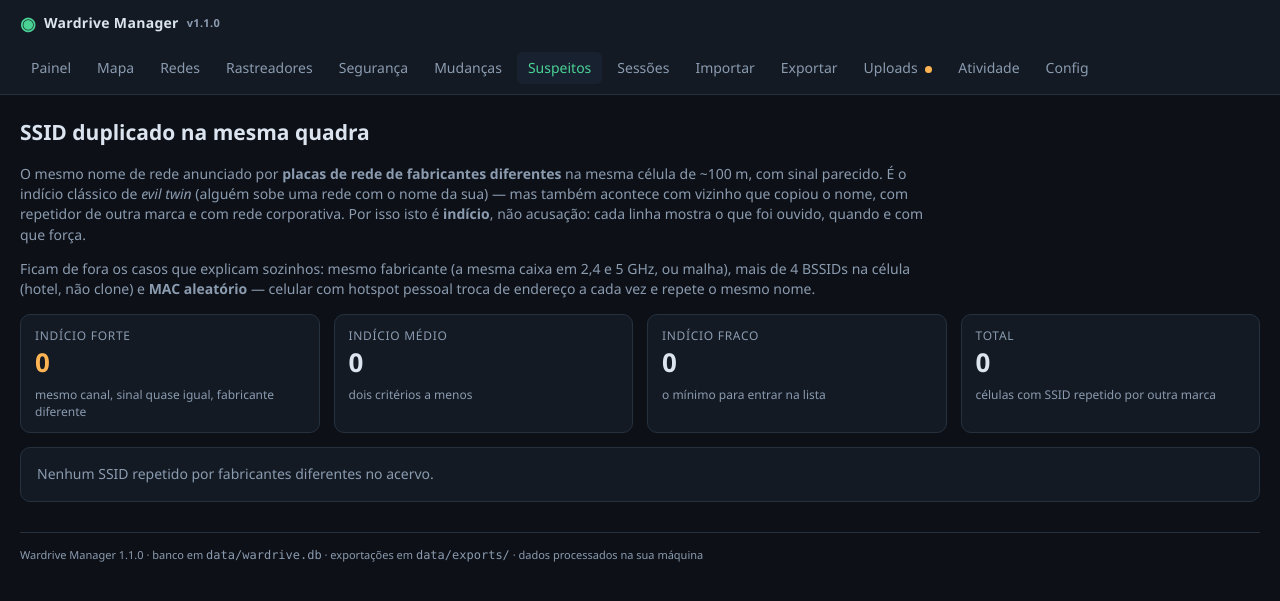
After one commit to luizqueiroz-br/wardriverm, a Flask app: page /suspeitos in a window 1280 px wide. The commit adds this page. Shown: the top 601 px of the page. Run offline with Flask 3, Linux system fonts and the light colour scheme; tables that the repository leaves empty hold one stand-in row (values such as "Sample post").

Commit message:
Suspeitos: SSID duplicado por fabricante diferente (closes #7)
O critério da issue — mesmo SSID, mesma célula, RSSI próximo — devolvia 1.085
casos no acervo, e quase tudo era mesh, repetidor e celular com hotspot. Três
filtros cortam o ruído sem perder o alvo:

- OUI diferente: duas placas da mesma marca no mesmo nome são a mesma caixa;
- MAC aleatório fora: hotspot de celular repete o nome com endereço novo;
- mais de 4 BSSIDs na célula fora: isso é hotel, não clone.

Sobra 80 (25 forte, 45 médio, 10 fraco). O grau soma mesmo canal, segurança
diferente, sinal quase igual e poucos BSSIDs na célula.

- wardrive/suspeitos.py: detector + para_rede() para a ficha da rede
- página Suspeitos com a tabela de BSSIDs por achado e link para o mapa
- aviso na ficha de quem participa de um par
- tests/test_suspeitos.py (7 testes, incluindo "mesmo OUI não aponta");
  142 testes OK

```diff
--- a/wardrive/static/app.css
+++ b/wardrive/static/app.css
@@ -233,3 +233,17 @@ details summary { cursor: pointer; color: var(--fraco); }
 }
 .sugestao-canais .melhor .canal-num { color: var(--acento); }
 .sugestao-canais .detalhe { color: var(--fraco); font-size: 12px; }
+
+/* tabela de BSSIDs dentro da linha do SSID suspeito */
+table .tabela-interna { width: 100%; border-collapse: collapse; }
+table .tabela-interna td { border: 0; padding: 3px 8px; font-size: 12px; background: transparent; }
+table .tabela-interna tr + tr td { border-top: 1px solid var(--linha); }
+
+/* aviso de indício na ficha da rede */
+.aviso-suspeita {
+  margin-top: 10px; padding: 9px 11px; border-radius: 7px; font-size: 12.5px;
+  color: var(--texto); line-height: 1.5;
+  background: color-mix(in srgb, var(--alerta) 10%, transparent);
+  border: 1px solid color-mix(in srgb, var(--alerta) 45%, transparent);
+}
+.aviso-suspeita a { color: var(--alerta); }
--- /dev/null
+++ b/wardrive/suspeitos.py
@@ -0,0 +1,125 @@
+"""SSID repetido no mesmo quarteirão: indício de clone (evil twin) ou de mesh.
+
+O critério ingênuo — dois BSSIDs com o mesmo nome na mesma célula — devolve mais
+de mil casos no acervo, e quase tudo é malha, repetidor ou CPE do vizinho com o
+mesmo nome de fábrica. Aqui o filtro é mais duro:
+
+- **OUI diferente**: dois rádios da mesma marca no mesmo SSID são a mesma caixa
+  (mesh, 2,4 + 5 GHz). Quem clona usa outro equipamento, ou MAC aleatório.
+- **sinal parecido**: os dois alcançáveis, dentro de 15 dB.
+- **poucos BSSIDs na célula**: 15 no mesmo nome é hotel, não ataque.
+- **mesmo canal** e **segurança diferente** pesam no grau do indício.
+
+Nada aqui afirma ataque: a tela mostra o que foi ouvido, com hora e sinal.
+"""
+from __future__ import annotations
+
+from . import categorias, seguranca
+
+NIVEIS = {"forte": "indício forte", "medio": "indício médio", "fraco": "indício fraco"}
+
+
+def _oui(mac: str) -> str:
+    return (mac or "").upper()[:8]
+
+
+def _coletar(conn) -> list[dict]:
+    """Uma linha por (SSID, MAC, célula de 0,001°) com o melhor sinal visto."""
+    return conn.execute(
+        """SELECT COALESCE(ssid, '') AS ssid, mac, round(lat, 3) AS lat, round(lon, 3) AS lon,
+                  MAX(rssi) AS rssi, MAX(channel) AS canal, MAX(auth_mode) AS auth,
+                  COUNT(*) AS obs, MIN(first_seen) AS primeira, MAX(first_seen) AS ultima
+             FROM observations
+            WHERE type = 'WIFI' AND has_gps = 1 AND TRIM(COALESCE(ssid, '')) <> ''
+              AND rssi IS NOT NULL
+            GROUP BY ssid, mac, round(lat, 3), round(lon, 3)"""
+    ).fetchall()
+
+
+def _avaliar(grupo: list[dict]) -> dict | None:
+    """Compara o BSSID mais forte com os outros da mesma célula."""
+    ordenado = sorted(grupo, key=lambda b: -(b["rssi"] or -999))
+    forte = ordenado[0]
+    parceiros = []
+    motivos = set()
+    canal_igual = False
+    auth_diferente = False
+    for outro in ordenado[1:]:
+        if _oui(outro["mac"]) == _oui(forte["mac"]):
+            continue                                   # mesmo fabricante: mesh/dual-band
+        # MAC aleatório é celular com hotspot pessoal (mesmo nome, endereço novo a
+        # cada vez) — não é clone, é randomização
+        if categorias.mac_aleatorio(forte["mac"]) or categorias.mac_aleatorio(outro["mac"]):
+            continue
+        if abs((outro["rssi"] or -999) - (forte["rssi"] or -999)) > 15:
+            continue                                   # um está longe demais para ser o mesmo clone
+        parceiros.append(outro)
+        if outro["canal"] == forte["canal"]:
+            canal_igual = True
+            motivos.add("mesmo canal")
+        if (outro["auth"] or "") != (forte["auth"] or ""):
+            auth_diferente = True
+            motivos.add("segurança diferente")
+    if not parceiros:
+        return None
+
+    pontos = (2 if canal_igual else 0) + (1 if auth_diferente else 0)
+    if len(grupo) <= 3:
+        pontos += 1
+        motivos.add("poucos BSSIDs na célula")
+    diferenca = abs((parceiros[0]["rssi"] or -999) - (forte["rssi"] or -999))
+    if diferenca <= 6:
+        pontos += 1
+        motivos.add("sinal quase igual")
+    motivos.add("fabricante diferente")
+
+    nivel = "forte" if pontos >= 4 else "medio" if pontos >= 2 else "fraco"
+    bssids = [forte] + parceiros
+    return {
+        "ssid": forte["ssid"],
+        "lat": forte["lat"], "lon": forte["lon"],
+        "n_bssids": len(grupo),
+        "nivel": nivel,
+        "pontos": pontos,
+        "motivos": sorted(motivos),
+        "canal": forte["canal"],
+        "provedor": seguranca.ssid_de_fabrica(forte["ssid"]),
+        "bssids": [{"mac": b["mac"], "rssi": b["rssi"], "canal": b["canal"], "auth": b["auth"],
+                    "obs": b["obs"], "primeira": b["primeira"], "ultima": b["ultima"]}
+                   for b in bssids],
+    }
+
+
+def detectar(conn, *, limite: int = 200, max_bssids: int = 4) -> dict:
+    """Células com SSID repetido por fabricantes diferentes."""
+    grupos: dict[tuple, list[dict]] = {}
+    for linha in _coletar(conn):
+        grupos.setdefault((linha["ssid"], linha["lat"], linha["lon"]), []).append(linha)
+
+    itens = []
+    for grupo in grupos.values():
+        if not 2 <= len(grupo) <= max_bssids:
+            continue
+        avaliado = _avaliar(grupo)
+        if avaliado:
+            itens.append(avaliado)
+
+    ordem = {"forte": 0, "medio": 1, "fraco": 2}
+    itens.sort(key=lambda i: (ordem[i["nivel"]], -i["pontos"], -i["n_bssids"], i["ssid"]))
+    por_nivel = {nivel: sum(1 for i in itens if i["nivel"] == nivel) for nivel in NIVEIS}
+    return {"total": len(itens), "por_nivel": por_nivel, "itens": itens[:limite],
+            "max_bssids": max_bssids}
+
+
+def para_rede(conn, mac: str, limite: int = 5) -> list[dict]:
+    """Em quais células este MAC aparece ao lado de um sósia (para a ficha da rede)."""
+    alvo = (mac or "").upper()
+    achados = detectar(conn, limite=100000)
+    saida = []
+    for item in achados["itens"]:
+        macs = {b["mac"].upper() for b in item["bssids"]}
+        if alvo in macs:
+            item = dict(item)
+            item["outros"] = [b for b in item["bssids"] if b["mac"].upper() != alvo]
+            saida.append(item)
+    return saida[:limite]
--- a/wardrive/templates/base.html
+++ b/wardrive/templates/base.html
@@ -21,6 +21,7 @@
     <a href="{{ url_for('ui.rastreadores') }}" class="{{ 'ativo' if request.endpoint == 'ui.rastreadores' }}">Rastreadores</a>
     <a href="{{ url_for('ui.seguranca_page') }}" class="{{ 'ativo' if request.endpoint == 'ui.seguranca_page' }}">Segurança</a>
     <a href="{{ url_for('ui.mudancas_page') }}" class="{{ 'ativo' if request.endpoint == 'ui.mudancas_page' }}">Mudanças</a>
+    <a href="{{ url_for('ui.suspeitos_page') }}" class="{{ 'ativo' if request.endpoint == 'ui.suspeitos_page' }}">Suspeitos</a>
     <a href="{{ url_for('ui.sessoes') }}" class="{{ 'ativo' if request.endpoint == 'ui.sessoes' }}">Sessões</a>
     <a href="{{ url_for('ui.importar') }}" class="{{ 'ativo' if request.endpoint == 'ui.importar' }}">Importar</a>
     <a href="{{ url_for('ui.exportar') }}" class="{{ 'ativo' if request.endpoint == 'ui.exportar' }}">Exportar</a>
--- /dev/null
+++ b/wardrive/templates/suspeitos.html
@@ -0,0 +1,92 @@
+{% extends "base.html" %}
+{% block titulo %}Suspeitos{% endblock %}
+
+{% block conteudo %}
+<h1>SSID duplicado na mesma quadra</h1>
+<p class="texto-fraco" style="max-width:920px">
+  O mesmo nome de rede anunciado por <strong>placas de rede de fabricantes diferentes</strong> na
+  mesma célula de ~100 m, com sinal parecido. É o indício clássico de <em>evil twin</em> (alguém
+  sobe uma rede com o nome da sua) — mas também acontece com vizinho que copiou o nome, com
+  repetidor de outra marca e com rede corporativa. Por isso isto é <strong>indício</strong>, não
+  acusação: cada linha mostra o que foi ouvido, quando e com que força.
+</p>
+<p class="texto-fraco" style="max-width:920px">
+  Ficam de fora os casos que explicam sozinhos: mesmo fabricante (a mesma caixa em 2,4 e 5 GHz,
+  ou malha), mais de 4 BSSIDs na célula (hotel, não clone) e <strong>MAC aleatório</strong> —
+  celular com hotspot pessoal troca de endereço a cada vez e repete o mesmo nome.
+</p>
+
+<div class="grade c4" style="margin-top:14px">
+  <div class="cartao compacto kpi-alerta">
+    <div class="titulo-kpi">Indício forte</div>
+    <div class="valor">{{ r.por_nivel.forte }}</div>
+    <div class="sub">mesmo canal, sinal quase igual, fabricante diferente</div>
+  </div>
+  <div class="cartao compacto">
+    <div class="titulo-kpi">Indício médio</div>
+    <div class="valor">{{ r.por_nivel.medio }}</div>
+    <div class="sub">dois critérios a menos</div>
+  </div>
+  <div class="cartao compacto">
+    <div class="titulo-kpi">Indício fraco</div>
+    <div class="valor">{{ r.por_nivel.fraco }}</div>
+    <div class="sub">o mínimo para entrar na lista</div>
+  </div>
+  <div class="cartao compacto">
+    <div class="titulo-kpi">Total</div>
+    <div class="valor">{{ r.total }}</div>
+    <div class="sub">células com SSID repetido por outra marca</div>
+  </div>
+</div>
+
+{% if r.itens %}
+<div class="cartao" style="margin-top:14px">
+  <div class="tabela-rolagem">
+    <table>
+      <thead><tr><th>nome</th><th>célula</th><th>indício</th><th>BSSIDs</th><th></th></tr></thead>
+      <tbody>
+        {% for item in r.itens %}
+        <tr>
+          <td>
+            {{ item.ssid }}
+            {% if item.provedor %}<div class="texto-fraco">nome de fábrica: {{ item.provedor }}</div>{% endif %}
+          </td>
+          <td class="mono texto-fraco">{{ '%.5f'|format(item.lat) }}, {{ '%.5f'|format(item.lon) }}</td>
+          <td>
+            <span class="etiqueta risco" style="--cor: {{ '#ff5252' if item.nivel == 'forte' else '#ffd166' if item.nivel == 'medio' else '#6b7688' }}">
+              {{ niveis[item.nivel] }}
+            </span>
+            <div class="texto-fraco" style="font-size:11px">{{ item.motivos | join(' · ') }}</div>
+          </td>
+          <td colspan="2" style="padding:0">
+            <table class="tabela-interna">
+              <tbody>
+                {% for b in item.bssids %}
+                <tr>
+                  <td class="mono">{{ b.mac }}</td>
+                  <td class="num">{{ b.rssi }} dBm</td>
+                  <td class="num">canal {{ b.canal }}</td>
+                  <td><span class="etiqueta risco" style="--cor: {{ riscos[seguranca_risco(b.auth)].cor }}">{{ b.auth or '?' }}</span></td>
+                  <td class="num texto-fraco">{{ b.obs }}×</td>
+                  <td class="texto-fraco">{{ (b.primeira or '')[5:16] }}</td>
+                  <td><a class="botao mini" href="{{ url_for('ui.mapa', rede=b.mac) }}">mapa</a></td>
+                </tr>
+                {% endfor %}
+              </tbody>
+            </table>
+          </td>
+        </tr>
+        {% endfor %}
+      </tbody>
+    </table>
+  </div>
+  {% if r.total > r.itens|length %}
+  <p class="texto-fraco">mostrando os {{ r.itens|length }} primeiros de {{ r.total }}.</p>
+  {% endif %}
+</div>
+{% else %}
+<div class="cartao" style="margin-top:14px">
+  <p class="texto-fraco" style="margin:0">Nenhum SSID repetido por fabricantes diferentes no acervo.</p>
+</div>
+{% endif %}
+{% endblock %}
--- a/wardrive/views.py
+++ b/wardrive/views.py
@@ -10,7 +10,7 @@ from flask import (Blueprint, abort, flash, redirect, render_template, request,
                    send_file, url_for)
 
 from . import (categorias, config, db, exporter, importer, mudancas, privacidade, queries,
-               seguranca, uploaders, upload_service)
+               seguranca, suspeitos, uploaders, upload_service)
 from .jobs import runner
 
 ui = Blueprint("ui", __name__)
@@ -171,6 +171,9 @@ def rede_detalhe(mac: str):
     dados = queries.network_detail(conn, mac.upper())
     if not dados:
         abort(404)
+    # indício de SSID duplicado (rede do mesmo nome anunciada por outra marca)
+    dados["suspeitas"] = suspeitos.para_rede(conn, mac.upper()) if dados["network"]["type"] == "WIFI" else []
+    dados["seguranca_risco"] = seguranca.risco_de
     return render_template("rede_detalhe.html", **dados)
 
 
@@ -198,6 +201,16 @@ def _area_dos_args(args: dict) -> dict | None:
                 "raio_m": max(20, min(5000, int(float(args["raio_m"]))))}
     except ValueError:
         return None
+
+
+@ui.get("/suspeitos")
+def suspeitos_page():
+    conn = db.get_db()
+    return render_template("suspeitos.html",
+                           r=suspeitos.detectar(conn, limite=30),
+                           niveis=suspeitos.NIVEIS,
+                           riscos=seguranca.RISCO,
+                           seguranca_risco=seguranca.risco_de)
 
 
 @ui.get("/mudancas")
```
Also changed, not shown: tests/test_suspeitos.py (added, +97 -0 lines), wardrive/templates/rede_detalhe.html (+9 -0 lines), README.md.
